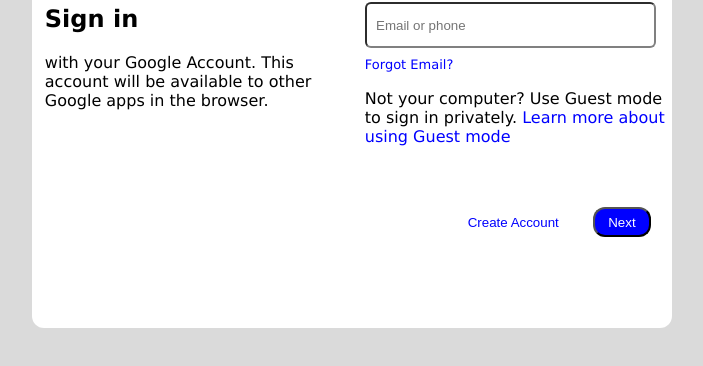
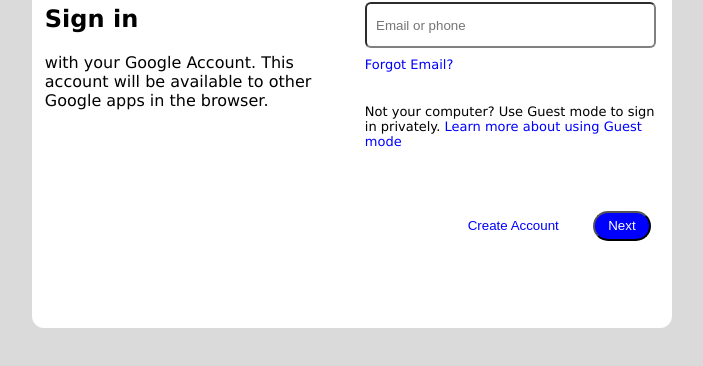
Before and after one commit to phuc394/google-login, a plain HTML site: page index.html in a window 1280 px wide. Shown: the part 272-638 px from the top of the page, without its empty margins (288-991 px from the left). Drawn offline with Linux system fonts and the light colour scheme.

Commit message:
Adjust style.css

```diff
--- a/style.css
+++ b/style.css
@@ -61,7 +61,7 @@
 
 .next {
     background-color: blue;
-    border-radius: 12px;
+    border-radius: 20px;
     color: white;
     width: 20%;
     height: 30px;
@@ -70,7 +70,8 @@
 
 .not-computer {
     padding-right: 0.8%;
-    margin-top: 5%;
+    margin-top: 10%;
+    font-size: small;
 }
 
 .button {
```
